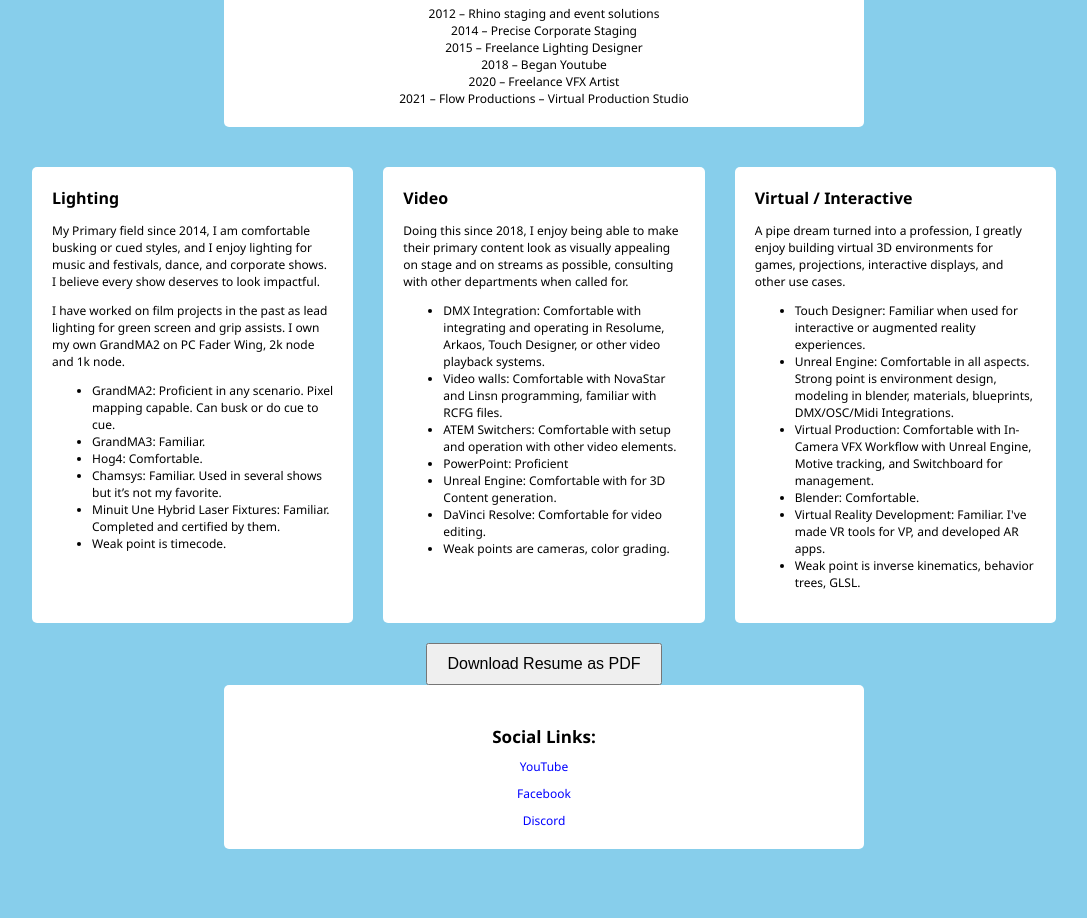
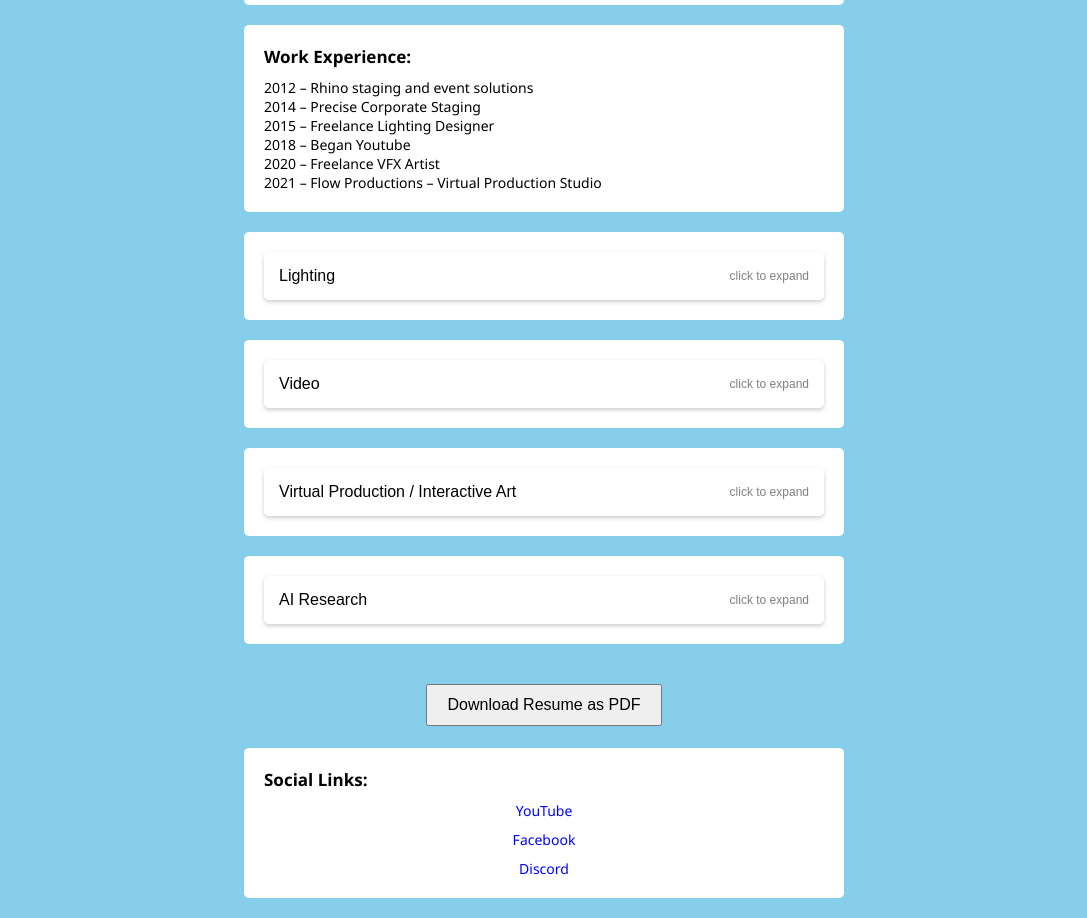
Before and after one commit to calebhmeyer/resume_desktop, a plain HTML site: page index.html in a window 1280 px wide. Shown: the part 419-1337 px from the top of the page, without its empty margins (96-1183 px from the left). Before the commit the page ends 1288 px from the top, so only its background shows below. Drawn offline with Linux system fonts and the light colour scheme.

Commit message:
Update index.html
Added AI Category, and formatted.

```diff
--- a/index.html
+++ b/index.html
@@ -4,6 +4,23 @@
     <meta charset="UTF-8">
     <meta name="viewport" content="width=device-width, initial-scale=1.0">
     <title>Caleb Hoernschemeyer's Resume</title>
+    <style>
+        .title {
+            text-align: center;
+            font-size: 18px;
+        }
+        .contact-info {
+            text-align: center;
+            font-size: 16px;
+        }
+    </style>
+</head>
+<body>
+
+</body>
+</html>
+<h1 class="centered-title">Caleb Hoernschemeyer </h1>
+
     <style>
         body {
             font-family: 'Segoe UI', Tahoma, Geneva, Verdana, sans-serif;
@@ -15,14 +32,21 @@
             align-items: center;
             padding-top: 20px;
         }
-        .header, .section, .work-experience, .social-links {
+        .content-container {
+            display: flex;
+            flex-direction: column;
+            align-items: left;
+            width: 80%;
+            max-width: 600px;
+        }
+        .header, .section, .work-experience, .social-links, .dropdown-container {
             background-color: white;
             padding: 20px;
             border-radius: 5px;
-            text-align: center;
-            width: 80%;
-            max-width: 600px;
-            margin-bottom: 20px; /* Added margin-bottom for spacing */
+            text-align: left;
+            width: 100%;
+            box-sizing: border-box;
+            margin-bottom: 20px;
         }
         .header h1, .section h2, .work-experience h2, .social-links h2 {
             margin: 0;
@@ -30,61 +54,71 @@
         }
         .header p, .section p, .work-experience p, .social-links p, .social-links a {
             margin: 10px 0 0;
+            font-size: 14px;
+        }
+        a {
+            color: blue;
+            text-decoration: none;
+        }
+        a:hover {
+            text-decoration: underline;
+        }
+        ul {
+            padding-left: 20px;
+        }
+        .dropdown-header {
+            background-color: white;
+            padding: 15px;
+            border-radius: 5px;
+            font-size: 16px;
+            cursor: pointer;
+            border: none;
+            text-align: left;
+            width: 100%;
+            box-shadow: 0 2px 4px rgba(0,0,0,0.2);
+            display: flex;
+            justify-content: space-between;
+            align-items: center;
+        }
+        .dropdown-content {
+            display: none;
+            background-color: white;
+            padding: 15px;
+            font-size: 15px;
+            border-radius: 5px;
+            box-shadow: 0 2px 4px rgba(0,0,0,0.2);
+            margin-top: 5px;
+        }
+        .expand-retract-text {
             font-size: 12px;
+            color: grey;
         }
-        .titles, .work-experience h2, .social-links h2 {
-            font-size: 17px;
+        .download-section {
+            text-align: center;
             margin-top: 20px;
         }
-        .columns {
-            display: flex;
-            justify-content: space-between;
-            width: 80%;
-            max-width: 1200px;
-            margin-top: 20px;
-            gap: 20px;
-        }
-        .column {
-            background-color: white;
-            padding: 20px;
-            border-radius: 5px;
-            width: calc(33.333% - 20px);
-            text-align: left;
-            font-size: 12px;
-            box-sizing: border-box;
-        }
-        .column h2 {
-            font-size: 16px;
-            margin-top: 0;
-        }
-        a {
-            color: blue; /* Optional: Style for links */
-            text-decoration: none; /* Optional: Style for links */
-        }
-        a:hover {
-            text-decoration: underline; /* Optional: Style for links on hover */
-        }
+
     </style>
 </head>
 <body>
 
+<div class="content-container">
     <div class="header">
-    <h1>Caleb Hoernschemeyer</h1>
-    <p>480 - 435 - 2074 &nbsp;&nbsp;&nbsp; calebhmeyer@gmail.com</p>
-</div>
-
-<div class="titles">
-    Lighting designer &nbsp; &bull; &nbsp; Video engineer &nbsp; &bull; &nbsp; Virtual production tech
+        <h1>Contact Info</h1>
+        <p style="text-align: left;">
+        Cell - 480 - 435 - 2074<br>
+        Email: calebhmeyer@gmail.com</p>
     </div>
 
     <div class="section">
         <h2>Summary:</h2>
-    <p>I am a lighting designer and video operator who strives for technical perfection and aesthetic quality throughout my shows. The process of bringing a concept through the pre-production and planning phases fuels me, ensuring that a smooth and safe load in meets both client and technician expectations. I program and design to be as visually captivating and seamless as possible, invoking joy and emotion from the time they park, to the time the house lights get called back on.</p>
+        <p style="text-align: left; text-indent: 20px;">I am a lighting designer and video operator who strives for technical perfection and aesthetic quality throughout my shows. The process of bringing a concept through the pre-production and planning phases fuels me, ensuring that a smooth and safe load in meets both client and technician expectations. I program and design to be as visually captivating and seamless as possible, invoking joy and emotion from the time they park, to the time the house lights get called back on.</p>
     </div>
 
     <div class="work-experience">
         <h2>Work Experience:</h2>
-    <p>2012 – Rhino staging and event solutions<br>
+        <p style="text-align: left;">
+            2012 – Rhino staging and event solutions<br>
             2014 – Precise Corporate Staging<br>
             2015 – Freelance Lighting Designer<br>
             2018 – Began Youtube<br>
@@ -92,12 +126,16 @@
             2021 – Flow Productions – Virtual Production Studio</p>
     </div>
 
-
-<div class="columns">
-    <div class="column">
-        <h2>Lighting</h2>
-        <p>My Primary field since 2014, I am comfortable busking or cued styles, and I enjoy lighting for music and festivals, dance, and corporate shows. I believe every show deserves to look impactful.</p>
-        <p>I have worked on film projects in the past as lead lighting for green screen and grip assists. I own my own GrandMA2 on PC Fader Wing, 2k node and 1k node.</p>
+        <!-- Lighting Dropdown -->
+        <div class="dropdown-container">
+            <button class="dropdown-header" onclick="toggleDropdown('lighting-dropdown')">
+                Lighting
+                <span class="expand-retract-text">click to expand</span>
+            </button>
+            <div class="dropdown-content" id="lighting-dropdown">
+            <p>My Primary field since 2014, I am comfortable busking or programming cued shows, and I enjoy lighting for music and festivals, dance, and corporate shows. I believe every show deserves to look impactful.</p>
+            <p>I have worked on film projects in the past as lead lighting for green screen and grip assists.</p>
+            <p>I own a GrandMA2 on PC Fader Wing, 2k node and 1k node.</p>
             <ul>
                 <li>GrandMA2: Proficient in any scenario. Pixel mapping capable. Can busk or do cue to cue.</li>
                 <li>GrandMA3: Familiar.</li>
@@ -107,9 +145,17 @@
                 <li>Weak point is timecode.</li>
             </ul>
         </div>
-    <div class="column">
-        <h2>Video</h2>
-        <p>Doing this since 2018, I enjoy being able to make their primary content look as visually appealing on stage and on streams as possible, consulting with other departments when called for.</p>
+    </div>
+
+
+        <!-- Video Dropdown -->
+        <div class="dropdown-container">
+            <button class="dropdown-header" onclick="toggleDropdown('video-dropdown')">
+                Video
+                <span class="expand-retract-text">click to expand</span>
+            </button>
+            <div class="dropdown-content" id="video-dropdown">
+            <p>In 2018 I began doing video in 2018. I enjoy being able to make clients primary content look as visually appealing on stage and on streams as possible, consulting with other departments when called for.</p>
             <ul>
                 <li>DMX Integration: Comfortable with integrating and operating in Resolume, Arkaos, Touch Designer, or other video playback systems.</li>
                 <li>Video walls: Comfortable with NovaStar and Linsn programming, familiar with RCFG files.</li>
@@ -120,12 +166,20 @@
                 <li>Weak points are cameras, color grading.</li>
             </ul>
         </div>
-    <div class="column">
-        <h2>Virtual / Interactive</h2>
-        <p>A pipe dream turned into a profession, I greatly enjoy building virtual 3D environments for games, projections, interactive displays, and other use cases.</p>
+    </div>
+
+
+        <!-- Virtual Prod. Dropdown -->
+        <div class="dropdown-container">
+            <button class="dropdown-header" onclick="toggleDropdown('virtual-dropdown')">
+                Virtual Production / Interactive Art
+                <span class="expand-retract-text">click to expand</span>
+            </button>
+            <div class="dropdown-content" id="virtual-dropdown">
+            <p>A far out dream turned into a profession, I greatly enjoy building virtual 3D environments for games, projections, interactive displays, and other use cases.</p>
             <ul>
-            <li>Touch Designer: Familiar when used for interactive or augmented reality experiences.</li>
-            <li>Unreal Engine: Comfortable in all aspects. Strong point is environment design, modeling in blender, materials, blueprints, DMX/OSC/Midi Integrations.</li>
+                <li>Touch Designer: Familiar when used for interactive or augmented reality experiences, as well as integrations with existing systems.</li>
+                <li>Unreal Engine: Comfortable in all aspects. Strong point is environment design, modeling in blender, materials, blueprints, DMX/OSC/Midi Integrzations.</li>
                 <li>Virtual Production: Comfortable with In-Camera VFX Workflow with Unreal Engine, Motive tracking, and Switchboard for management.</li>
                 <li>Blender: Comfortable.</li>
                 <li>Virtual Reality Development: Familiar. I've made VR tools for VP, and developed AR apps.</li>
@@ -133,17 +187,46 @@
             </ul>
         </div>
     </div>
-<div class="download-section" style="margin-top: 20px;">
+
+        <!-- AI Dropdown -->
+        <div class="dropdown-container">
+            <button class="dropdown-header" onclick="toggleDropdown('ai-dropdown')">
+                AI Research
+                <span class="expand-retract-text">click to expand</span>
+            </button>
+            <div class="dropdown-content" id="ai-dropdown">
+            <p>AI Research has been a major interest of mine since 2021.</p>
+            <ul>
+                <li>Introductory level to DialogFlow for Google Cloud, in training controlled language models.</li>
+                <li>Familiar with installing Stable Diffusion AI with Control Net, for controlled AI images ran on local hardware.</li>
+                <li>Comfortable with coding small custom scripts in Python or HTML with AI assisted coding. (This website is an example of that.)</li>
+            </ul>
+        </div>
+    </div>
+
+        <div class="download-section">
             <a href="https://github.com/calebhmeyer/resume/raw/main/Caleb_Hoernschemeyer_resume.pdf" download="Caleb_Hoernschemeyer_Resume.pdf">
                 <button style="padding: 10px 20px; font-size: 16px; cursor: pointer;">Download Resume as PDF</button>
             </a>
         </div>
+<br>
     <div class="social-links">
         <h2>Social Links:</h2>
-    <p><a href="https://www.youtube.com/calebhoernschemeyer" target="_blank">YouTube</a></p>
-    <p><a href="https://www.facebook.com/caleb.hoernschemeyer/" target="_blank">Facebook</a></p>
-    <p><a href="https://discord.gg/NzxDSqPmsk" target="_blank">Discord</a></p>
+        <p style="text-align: center;"><a href="https://www.youtube.com/calebhoernschemeyer" target="_blank">YouTube</a></p>
+        <p style="text-align: center;"><a href="https://www.facebook.com/caleb.hoernschemeyer/" target="_blank">Facebook</a></p>
+        <p style="text-align: center;"><a href="https://discord.gg/NzxDSqPmsk" target="_blank">Discord</a></p>
     </div>
+</div>
+<script>
+    function toggleDropdown(contentId) {
+        var content = document.getElementById(contentId);
+        if (content.style.display === "none" || content.style.display === "") {
+            content.style.display = "block";
+        } else {
+            content.style.display = "none";
+        }
+    }
+</script>
 
 </body>
 </html>
```
Lines whose indentation alone changed are shown as unchanged.
